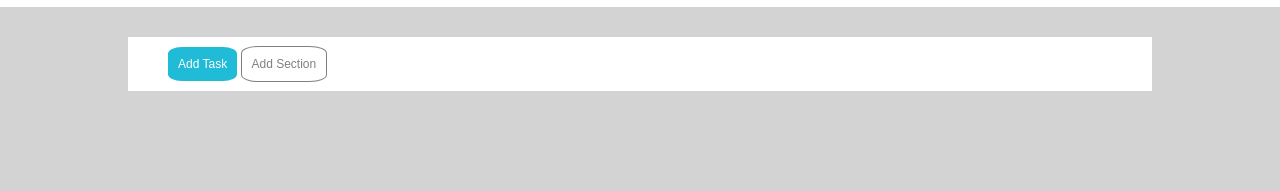
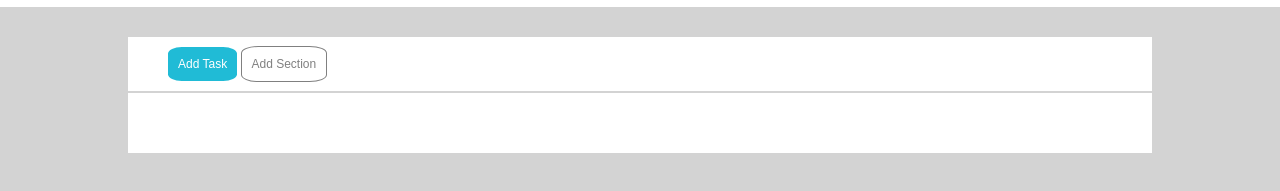
Before and after one commit to enrico-antonini1/html-css-toboolist, a plain HTML site: page index.html in a window 1280 px wide. Shown: the part 63-254 px from the top of the page. Drawn offline with Linux system fonts and the light colour scheme.

Commit message:
feat: impostazione sezione lista

```diff
--- a/CSS/style.css
+++ b/CSS/style.css
@@ -65,7 +65,10 @@ body {
     color: grey;
 }
 
+/* List Section */
+.list-area{
+    background-color: white;
+    margin-top: 2px;
+    padding: 30px;
 
-
-
-/* List Section */
+}
--- a/index.html
+++ b/index.html
@@ -24,7 +24,9 @@
         <!-- End Bottom section -->
 
         <!-- List section -->
-        <section></section>
+        <section class="list-area container">
+
+        </section>
         <!-- End List section -->
     </main>
 </body>
```
